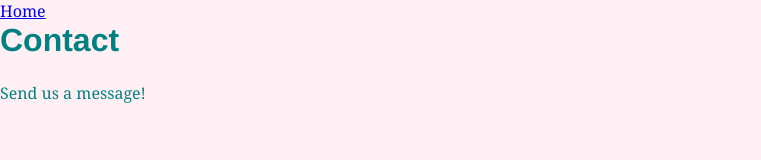
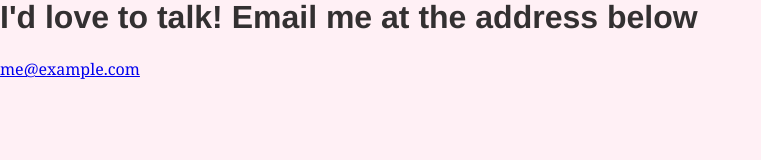
Before and after one commit to osmszk/gatsby-hello-world, a Gatsby site: page /contact in a window 1280 px wide. Shown: the whole page, without its empty margins (0-761 px from the left). Built offline with nearby package versions, Linux system fonts and the light colour scheme; Gatsby itself is replaced by a stand-in of ours.

```diff
--- a/src/pages/contact.js
+++ b/src/pages/contact.js
@@ -1,13 +1,12 @@
 import React from "react"
-import { Link } from "gatsby"
-import Header from "../components/header"
 
 export default function Contact() {
   return (
-    <div style={{ color: `teal` }}>
-      <Link to="/">Home</Link>
-      <Header headerText="Contact" />
-      <p>Send us a message!</p>
+    <div>
+      <h1>I'd love to talk! Email me at the address below</h1>
+      <p>
+        <a href="mailto:me@example.com">me@example.com</a>
+      </p>
     </div>
   )
 }
```
Also changed, not shown: src/pages/about.js (added, +12 -0 lines), src/pages/index.js (+7 -7 lines).
